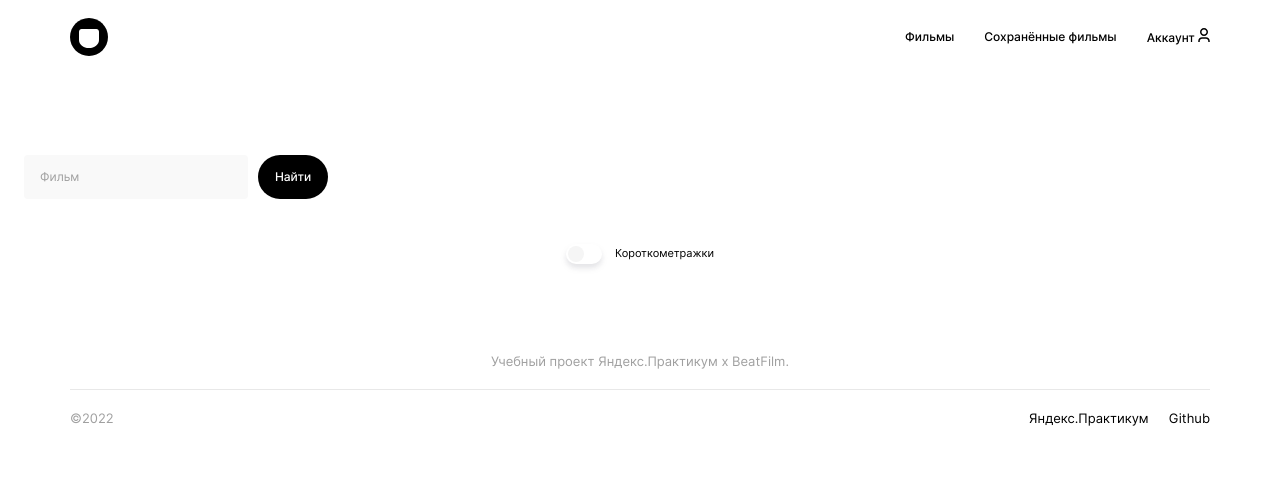
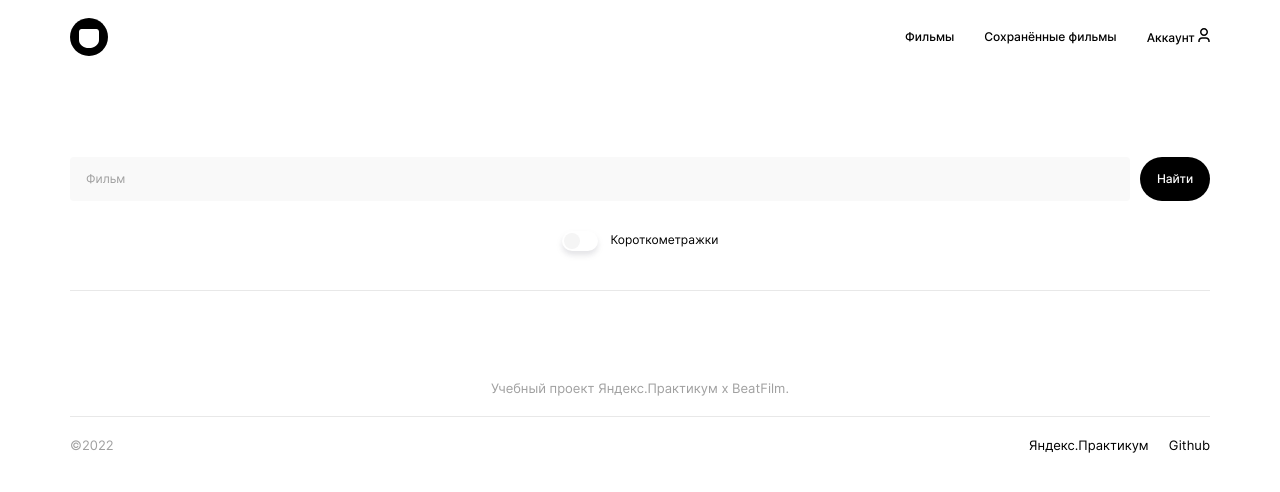
Before and after one commit to AntonovkaE/movies-explorer-frontend, a React (Create React App) app in the folder movie-explorer/: page /movies in a window 1280 px wide. Shown: the top 492 px of the page. Built offline with nearby package versions, Linux system fonts and the light colour scheme.

Commit message:
feat: add adaptive styles for searchForm

```diff
--- a/movie-explorer/src/components/FilterCheckbox/FilterCheckbox.css
+++ b/movie-explorer/src/components/FilterCheckbox/FilterCheckbox.css
@@ -1,6 +1,7 @@
 .filter {
     display: flex;
     justify-content: center;
+    width: 100%;
 }
 .filter__input[type=checkbox]{
     height: 0;
@@ -51,3 +52,10 @@
     line-height: 18px;
     letter-spacing: 0;
 }
+
+@media screen and (min-width: 768px){
+    .filter__label-text {
+        font-size: 12px;
+    }
+
+}
--- a/movie-explorer/src/components/Main/Main.css
+++ b/movie-explorer/src/components/Main/Main.css
@@ -1,7 +1,3 @@
-/*.section {*/
-/*    margin: 70px auto 0;*/
-/*}*/
-
 .section__content {
     width: 88.75%;
     margin: 0 auto;
--- a/movie-explorer/src/components/SearchForm/SearchForm.css
+++ b/movie-explorer/src/components/SearchForm/SearchForm.css
@@ -1,14 +1,29 @@
 .section_searchForm {
     padding: 155px 14px 10px;
 }
+
+.searchForm__form {
+    display: flex;
+    flex-wrap: wrap;
+}
+
+.searchForm__form::after {
+    content: '';
+    margin-top: 43px;
+    display: block;
+    width: 100%;
+    border-bottom: 1px solid #E8E8E8;
+}
+
 .searchForm__input {
+    flex-grow: 1;
     background: #F9F9F9;
     border-radius: 4px;
     border: none;
     font-size: 12px;
     line-height: 18px;
     padding: 13px 16px;
-    margin: 0 10px 45px;
+    margin: 0 10px 44px 0;
     color: #000000;
 }
 
@@ -19,9 +34,11 @@
 .searchForm__input::-webkit-input-placeholder {
     color: #A0A0A0;
 }
-.searchForm__input:-moz-placeholder  {
+
+.searchForm__input:-moz-placeholder {
     color: #A0A0A0;
 }
+
 .button_search {
     background: #000000;
     color: #FFFFFF;
@@ -33,4 +50,27 @@
     padding: 13px 5px;
     border-radius: 40px;
     box-shadow: none;
+    margin: 0 0 auto;
 }
+
+@media screen and (min-width: 768px) {
+    .section_searchForm {
+        padding: 157px 30px 10px;
+    }
+
+    .searchForm__form::after {
+        content: '';
+        margin-top: 39px;
+    }
+
+    .searchForm__input {
+        margin: 0 10px 30px 0;
+    }
+}
+
+@media screen and (min-width: 1280px){
+    .searchForm__form {
+        max-width: 1140px;
+        margin: 0 auto;
+    }
+}
--- a/movie-explorer/src/components/SearchForm/SearchForm.js
+++ b/movie-explorer/src/components/SearchForm/SearchForm.js
@@ -5,7 +5,7 @@ import FilterCheckbox from '../FilterCheckbox/FilterCheckbox';
 function SearchForm() {
   return (
     <section className="section section_searchForm">
-      <form name="searchForm">
+      <form className="searchForm__form" name="searchForm">
         <input className="searchForm__input" placeholder="Фильм"></input>
         <button className="button button_submit button_search" type="submit">Найти</button>
         <FilterCheckbox/>
```
